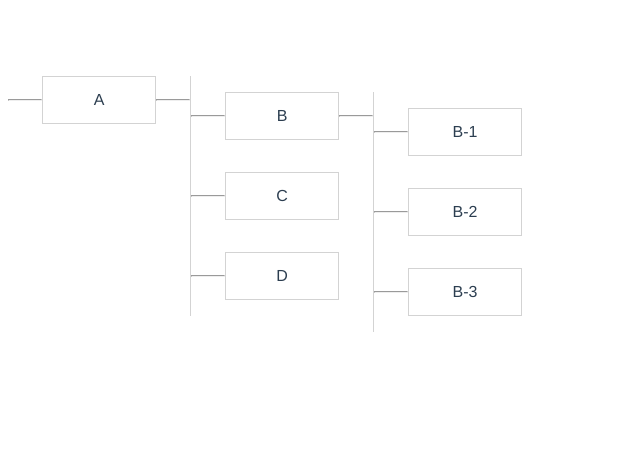
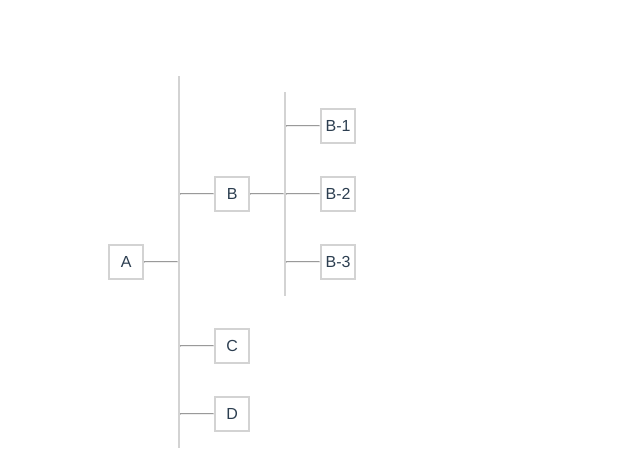
Before and after one commit to Ksinia/tree-visualization, a Vue app in the folder frontend/: page / in a window 1280 px wide. Shown: the top 470 px of the page, without its empty margins (0-640 px from the left). Built offline with nearby package versions, Linux system fonts and the light colour scheme.

Commit message:
Tree visualization with selection

```diff
--- a/frontend/src/App.vue
+++ b/frontend/src/App.vue
@@ -1,18 +1,30 @@
 <template>
   <div id="app">
-    <Node v-bind:node="tree" />
+    <Node
+      v-bind:node="tree"
+      v-on:select-node="selectNode"
+      v-bind:selectedNodeName="selectedNode ? selectedNode.name : null"
+      v-bind:root="true"
+    />
+    <Description
+      v-if="selectedNode"
+      v-bind:node="selectedNode"
+      v-on:select-node="selectNode"
+    />
   </div>
 </template>
 
 <script lang="ts">
 import Vue from "vue";
 import Node from "./components/Node.vue";
+import Description from "./components/Description.vue";
 import url from "./url";
 
 export default Vue.extend({
   name: "App",
   components: {
     Node,
+    Description,
   },
   data() {
     return {
@@ -56,6 +68,7 @@ export default Vue.extend({
           },
         ],
       },
+      selectedNode: null,
     };
   },
   created() {
@@ -70,7 +83,6 @@ export default Vue.extend({
         const response = await fetch(url);
         this.loading = false;
         const body = await response.json();
-        console.log(body);
         if (!response.ok) {
           this.error = body.toString();
         } else {
@@ -79,6 +91,9 @@ export default Vue.extend({
       } catch (error) {
         this.error = error;
       }
+    },
+    selectNode(node) {
+      this.selectedNode = node;
     },
   },
 });
@@ -92,5 +107,8 @@ export default Vue.extend({
   text-align: center;
   color: #2c3e50;
   margin-top: 60px;
+  margin-left: 100px;
+  display: flex;
+  flex-flow: row wrap;
 }
 </style>
--- /dev/null
+++ b/frontend/src/components/Description.vue
@@ -0,0 +1,54 @@
+<template>
+  <div class="description">
+    <div class="x" @click="onClick"></div>
+    <h2>{{ node.name }}</h2>
+    <p>{{ node.description }}</p>
+  </div>
+</template>
+
+<script lang="ts">
+import Vue from "vue";
+
+export default Vue.extend({
+  name: "Description",
+  props: { node: Object },
+  methods: {
+    onClick() {
+      this.$emit("select-node", null);
+    },
+  },
+});
+</script>
+
+<style>
+.description {
+  border: 1px solid rgb(10, 71, 71);
+  margin: auto;
+  position: relative;
+  padding: 1rem;
+}
+.x {
+  position: absolute;
+  top: 0;
+  right: 0;
+  width: 1rem;
+  height: 1rem;
+  border: 1px solid rgb(10, 71, 71);
+  color: orange;
+  vertical-align: middle;
+  background: linear-gradient(
+      to top left,
+      transparent calc(50% - 2px),
+      rgb(10, 71, 71) calc(50% - 2px),
+      rgb(10, 71, 71) calc(50% + 2px),
+      transparent calc(50% + 2px)
+    ),
+    linear-gradient(
+      to top right,
+      transparent calc(50% - 2px),
+      rgb(10, 71, 71) calc(50% - 2px),
+      rgb(10, 71, 71) calc(50% + 2px),
+      transparent calc(50% + 2px)
+    );
+}
+</style>
--- a/frontend/src/components/Node.vue
+++ b/frontend/src/components/Node.vue
@@ -1,8 +1,14 @@
 <template>
   <div class="node">
-    <div class="line"><hr /></div>
-    <div class="node-info">
-      <p>{{ node.name }}</p>
+    <div class="node-with-line">
+      <div v-if="!root" class="line"><hr /></div>
+      <div
+        @click="onClick($event)"
+        class="node-info"
+        v-bind:class="{ selected: node.name === selectedNodeName }"
+      >
+        <p>{{ node.name }}</p>
+      </div>
     </div>
 
     <div v-if="node.children && node.children.length > 0" class="line">
@@ -13,6 +19,9 @@
         v-for="child in node.children"
         v-bind:node="child"
         v-bind:key="child.name"
+        v-on:select-node="select"
+        v-bind:selectedNodeName="selectedNodeName"
+        v-bind:root="false"
       />
     </div>
   </div>
@@ -23,35 +32,48 @@ import Vue from "vue";
 
 export default Vue.extend({
   name: "Node",
-  props: { node: Object },
+  data() {
+    return {
+      selected: false,
+    };
+  },
+  props: {
+    node: Object,
+    selectedNodeName: String,
+    root: Boolean,
+  },
+  methods: {
+    onClick(event) {
+      this.$emit("select-node", this.$props.node);
+    },
+    select(value) {
+      this.$emit("select-node", value);
+    },
+  },
 });
 </script>
 
 <style>
 .node {
-  width: 5rem;
-  height: 5rem;
+  height: fit-content;
   display: flex;
   flex-direction: row;
-  /* height: fit-content; */
   width: fit-content;
 }
 .children {
   display: flex;
   flex-direction: column;
   margin: 1rem 0;
-  height: fit-content;
-  width: fit-content;
-  border-left: 1px solid lightgray;
+  border-left: 2px solid lightgray;
+  justify-content: space-between;
 }
 .node-info {
-  /* margin: auto; */
   margin: 1rem 0;
-
-  min-width: 7rem;
+  width: 2rem;
+  height: 2rem;
   display: flex;
   flex-direction: row;
-  border: 1px solid lightgray;
+  border: 2px solid lightgray;
 }
 hr {
   min-width: 2rem;
@@ -62,4 +84,12 @@ hr {
 p {
   margin: auto;
 }
+.selected {
+  border: 2px solid orange;
+}
+.node-with-line {
+  margin: auto 0;
+  display: flex;
+  flex-direction: row;
+}
 </style>
```
Also changed, not shown: 2 other files (tests, documents, lock files or other folders).
